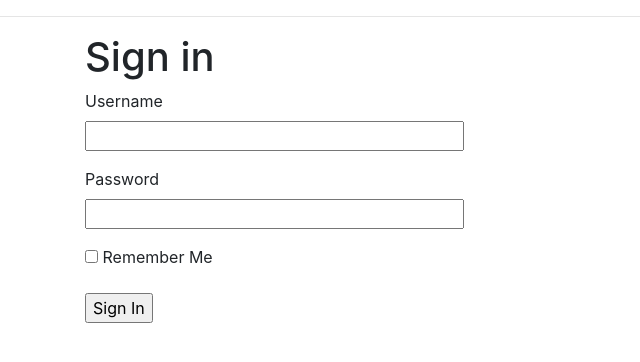
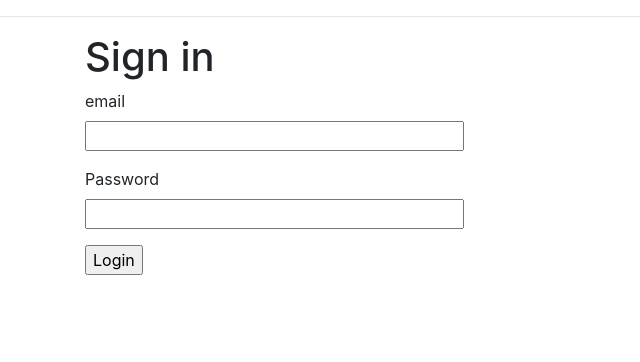
Before and after one commit to johnnybarrels/unicode, a Flask app: page /login in a window 1280 px wide. Shown: the part 56-418 px from the top of the page, without its empty margins (0-640 px from the left). Run offline with Flask 2, Linux system fonts and the light colour scheme; some libraries are stand-ins or nearby versions.

Commit message:
remove duplicate files

```diff
--- a/app-dev/app/forms.py
+++ b/app-dev/app/forms.py
@@ -1,11 +1,9 @@
 from flask_wtf import FlaskForm
-from wtforms import StringField, PasswordField, BooleanField, SubmitField
+from wtforms import StringField, PasswordField, SubmitField
 from wtforms.validators import DataRequired
-from wtforms import StringField, PasswordField
 
 
 class LoginForm(FlaskForm):
-    username = StringField('Username', validators=[DataRequired()])
+    email = StringField('email', validators=[DataRequired()])
     password = PasswordField('Password', validators=[DataRequired()])
-    remember_me = BooleanField('Remember Me')
-    submit = SubmitField('Sign In')
+    submit = SubmitField('Login')
--- a/app-dev/app/routes.py
+++ b/app-dev/app/routes.py
@@ -15,7 +15,7 @@ def login():
 
     if form.validate_on_submit():
         flash(
-            f'Login requested for user {form.username.data}, remember_me={form.remember_me.data}')
+            f'Login requested for user {form.email.data}')
         return redirect('/index')
 
     return render_template('login.html', title='Sign in', form=form)
--- a/app-dev/app/templates/login.html
+++ b/app-dev/app/templates/login.html
@@ -7,11 +7,11 @@
 <form action="" method="post">
   {{ form.hidden_tag() }}
   <p>
-    {{ form.username.label }} <br>
-    {{ form.username(size=32)}}
+    {{ form.email.label }} <br>
+    {{ form.email(size=32)}}
 
     <!-- vv  don't know what this does  vv -->
-    {% for error in form.username.errors %}
+    {% for error in form.email.errors %}
     <span style="color: red;"> [ {{ error }} ]</span>
     {% endfor %}
   </p>
@@ -22,10 +22,6 @@
     <span style="color: red;"> [ {{ error }} ]</span>
     {% endfor %}
   </p>
-  <p>
-    {{ form.remember_me() }}
-    {{ form.remember_me.label }}
-  </p>
   <p> {{ form.submit }}</p>
 
 </form>
```
Also changed, not shown: app-dev/app/templates/routes.py (deleted, +0 -7 lines), app-dev/forms.py (deleted, +0 -10 lines), design/colour-palette.txt (added, +12 -0 lines), design/logos/UniCode-2.svg (added), design/logos/UniCode.png (added).
